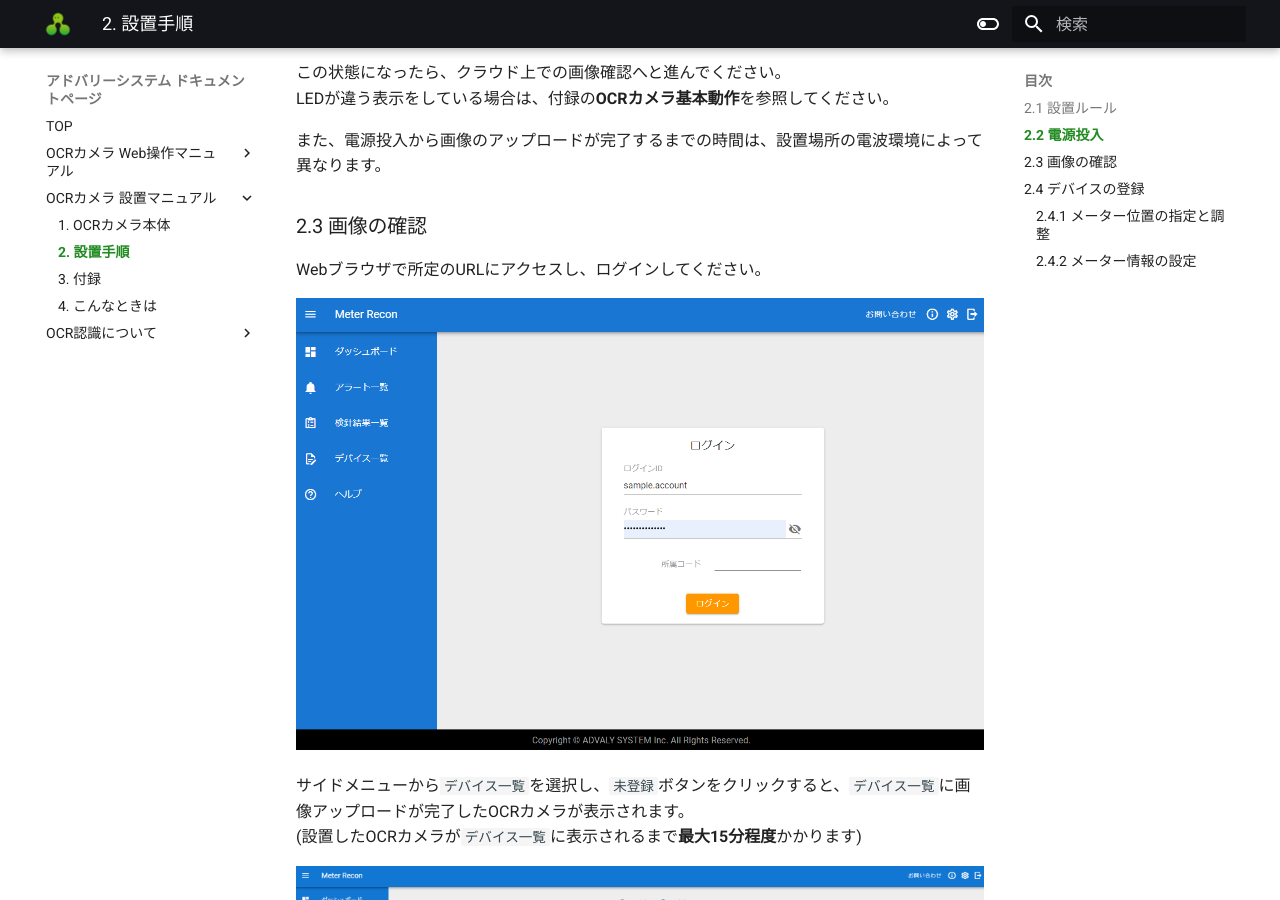
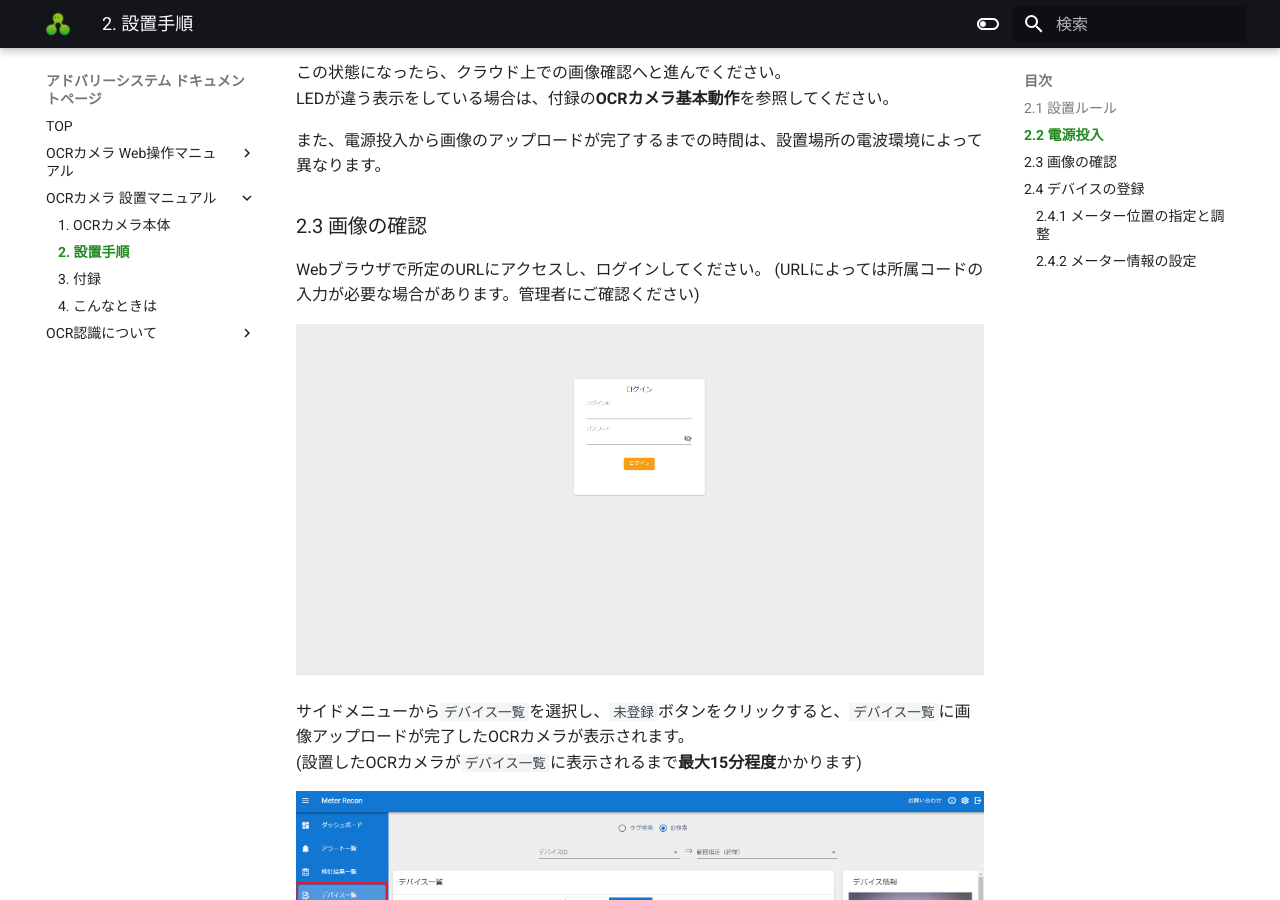
Before and after one commit to advaly/docs, an MkDocs documentation site: the page built from docs/OCRカメラ 設置マニュアル/02_install.md, in a window 1280 px wide and 900 px high, scrolled down 2700 px. Built offline with MkDocs 1.6.1 and Material for MkDocs 9.7.7, drawn with Linux system fonts in a browser that asks for light colours.

Commit message:
ocrcam: ログイン方法の記述修正漏れ

```diff
--- a/docs/OCRカメラ 設置マニュアル/02_install.md
+++ b/docs/OCRカメラ 設置マニュアル/02_install.md
@@ -60,8 +60,9 @@ LEDが違う表示をしている場合は、付録の**OCRカメラ基本動作
 ### 2.3 画像の確認
 
 Webブラウザで所定のURLにアクセスし、ログインしてください。
+(URLによっては所属コードの入力が必要な場合があります。管理者にご確認ください)
 
-![](img/cloud_home.png)
+![](img/cloud_home2.png)
 
 <div style="page-break-before:always"></div>
 
```
Also changed, not shown: docs/OCRカメラ 設置マニュアル/img/cloud_home2.png (added).
